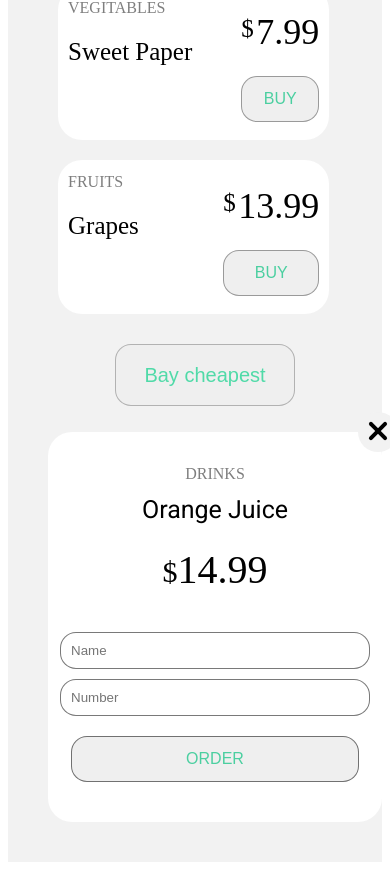
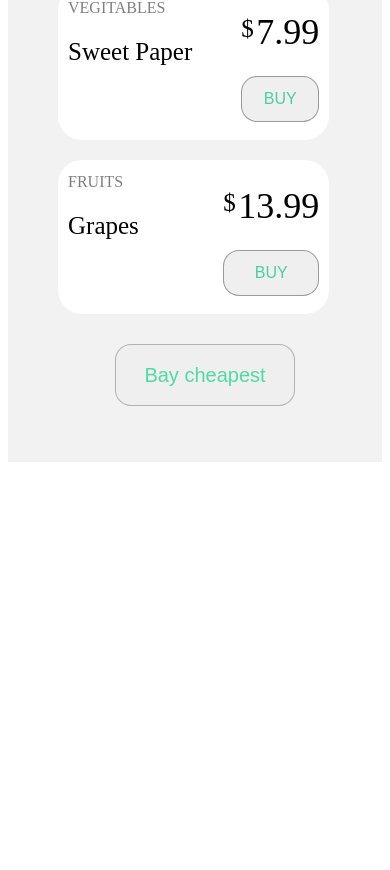
Before and after one commit to SerKin18/test-react-hooks-, a React (Create React App) app: page / in a window 390 px wide. Shown: the part 784-1654 px from the top of the page. After the commit the page ends 1254 px from the top, so only its background shows below. Built offline with nearby package versions, Linux system fonts and the light colour scheme.

Commit message:
modal-window

```diff
--- a/src/api/index.js
+++ b/src/api/index.js
@@ -1,10 +1,10 @@
 const data = [
-	{ name: 'Orange Juice', category: 'Drinks', price: 14.99 ,onClick:false},
-	{ name: 'Apples', category: 'Fruits', price: 4.99 ,onClick:false},
-	{ name: 'Tomatos', category: 'Vegitables', price: 6.99 ,onClick:false },
-	{ name: 'Coffee', category: 'Drinks', price: 10.99  ,onClick:false},
-	{ name: 'Sweet Paper', category: 'Vegitables', price: 7.99 ,onClick:false },
-	{ name: 'Grapes', category: 'Fruits', price: 13.99 ,onClick:false },
+	{ name: 'Orange Juice', category: 'Drinks', price: 14.99 ,onClick:false, id:1},
+	{ name: 'Apples', category: 'Fruits', price: 4.99 ,onClick:false, id:2},
+	{ name: 'Tomatos', category: 'Vegitables', price: 6.99 ,onClick:false , id:3},
+	{ name: 'Coffee', category: 'Drinks', price: 10.99  ,onClick:false, id:4},
+	{ name: 'Sweet Paper', category: 'Vegitables', price: 7.99 ,onClick:false, id:5 },
+	{ name: 'Grapes', category: 'Fruits', price: 13.99 ,onClick:false, id:6},
 ]
 export function getData() {
 
--- a/src/components/app/App.js
+++ b/src/components/app/App.js
@@ -1,14 +1,15 @@
 import React, { useEffect, useState } from "react";
 import "./App.css";
-import{ ProductList} from "../productList/ProductList"
-import {Modal} from "../modal/Modal";
+import { ProductList } from "../productList/ProductList";
+import { Modal } from "../modal/Modal";
 import { getData } from "../../api";
 import { Spinner } from "../spinner/Spinner";
 
 export function App() {
   const [products, setProducts] = useState([]);
   const [loading, setLoading] = useState(false);
-
+  const [modal, setModal] = useState(false);
+  const [productBuy, setProductBuy] = useState({});
   useEffect(() => {
     setLoading(true);
     getData().then((data) => {
@@ -17,10 +18,30 @@ export function App() {
     });
   }, []);
 
+  const toggleModal = () => {
+    setModal(!modal);
+  };
+
+  const modalProduct = (id) => {
+    const productItem = products.filter((item) => item.id === id);
+    setProductBuy(productItem);
+  };
+  const cheapestProduct = () => {};
   return (
     <div className="App">
-      {loading ? <Spinner /> : <ProductList products={products} />}
-      <Modal />
+      {loading ? (
+        <Spinner />
+      ) : (
+        <ProductList
+          products={products}
+          toggleModal={toggleModal}
+          modalProduct={(id) => modalProduct(id)}
+          cheapestProduct={cheapestProduct}
+        />
+      )}
+      {modal ? (
+        <Modal toggleModal={toggleModal} productBuy={productBuy} />
+      ) : null}
     </div>
   );
 }
--- a/src/components/modal/Modal.module.css
+++ b/src/components/modal/Modal.module.css
@@ -1,5 +1,5 @@
-.modal-window {
-  display: none;
+.modal_window {
+  display: flex;
   justify-content: center;
   align-items: center;
   width: 100%;
@@ -20,7 +20,7 @@
   position: relative;
   text-align: center;
   padding: 10px;
-  margin: 10px ;
+  margin: 10px;
 }
 .escape_modal {
   cursor: pointer;
@@ -83,65 +83,67 @@
   content: "$";
   display: inline-block;
   height: 10px;
-  /*  */
   font-size: 30px;
   line-height: 35.16px;
 }
 .form_modal {
-  margin: 16px 0px 0px 0px;
+  margin-top: 16px;
+  max-width: 100%;
 }
 .input_modal {
   display: block;
-  margin: 16px 50px 0px 50px;
-  width: 288px;
-  padding: 16px;
-  border: 1px solid #00000086;
+  margin: 16px 0px 0px 0px;
+  width: 256px;
+  padding: 19px;
+  border: 1px solid #00000020;
   border-radius: 16px;
+}
+.input_modal::placeholder {
+  color: #00000050;
 }
 
 .button_modal {
   width: 288px;
   border: 1px solid #00000086;
   border-radius: 16px;
-  padding: 16px;
+  padding: 15px;
   text-transform: uppercase;
   font-weight: 500;
   line-height: 24px;
   font-size: 16px;
   color: #4bcfa0;
-margin: 20px 0px 0px 0px;
+  margin: 32px 0px 0px 0px;
 }
 .button_modal:hover {
   background-color: #4bcfa0;
   color: white;
   border: 1px solid #4bcfa0;
 }
-@media (max-width:630px){
+@media (max-width: 630px) {
   .modal_body {
     display: flex;
-		max-width: 100%;
+    max-width: 80%;
     height: 100%;
-
   }
-	.subTitle_modal{
+  .subTitle_modal {
     margin: 20px 0px 0px 0px;
   }
   .title_modal {
     font-size: 25px;
     margin: 0px;
   }
-	.price_modal span{
+  .price_modal span {
     font-size: 40px;
   }
 
   .input_modal {
-		max-width: 100%;
+    max-width: 90%;
     padding: 10px;
     margin: 10px 0px;
   }
   .button_modal {
-		max-width: 100%;
-		padding: 10px 10px ;
+    max-width: 70%;
+    padding: 10px 10px;
     margin: 10px 0px 30px 0px;
   }
 }
--- a/src/components/modal/modal.js
+++ b/src/components/modal/modal.js
@@ -1,31 +1,39 @@
 import React from "react";
 
+import style from "./Modal.module.css";
 
-import style from './Modal.module.css'
-
-
-
-export const Modal = () => {
-
-
+export const Modal = ({ toggleModal, productBuy }) => {
   return (
-		<div className={style.modal-window}>
+    <div className={style.modal_window} onClick={() => toggleModal}>
       <div className={style.modal_body}>
-				<div className={style.escape_modal} >
+        <div className={style.escape_modal} onClick={toggleModal}>
           <span></span>
         </div>
-				<div className={style.subTitle_modal}>DRINKS</div>
-				<div className={style.title_modal}>Orange Juice</div>
+        <div className={style.subTitle_modal}>category</div>
+        <div className={style.title_modal}>name</div>
         <div className={style.price_modal}>
-					<span>14.99</span>
+          <span>price</span>
         </div>
         <form action="#" className={style.form_modal}>
-					<input type="text" placeholder="Name" className={style.input_modal } ></input>
-					<input type="number" placeholder="Number" className={style.input_modal }></input>
-					<button type="submit" className={style.button_modal}>order</button>
+          <input
+            type="text"
+            placeholder="Name"
+            className={style.input_modal}
+          ></input>
+          <input
+            type="number"
+            placeholder="Number"
+            className={style.input_modal}
+          ></input>
+          <button
+            type="submit"
+            className={style.button_modal}
+            onClick={toggleModal}
+          >
+            order
+          </button>
         </form>
-
       </div>
     </div>
-	)
-}
+  );
+};
--- a/src/components/productButton/ProductButton.js
+++ b/src/components/productButton/ProductButton.js
@@ -1,10 +1,10 @@
 import React from "react";
 import style from "./ProductButton.module.css";
 
-export const ProductButton = () => {
+export const ProductButton = ({cheapestProduct}) => {
   return (
     <div className={style.btn}>
-      <button className={style.btn_cheap}>Bay cheapest</button>
+      <button className={style.btn_cheap} onClick={cheapestProduct}>Bay cheapest</button>
     </div>
   );
 };
--- a/src/components/productButton/ProductButton.module.css
+++ b/src/components/productButton/ProductButton.module.css
@@ -1,12 +1,12 @@
-.btn{
+.btn {
   display: flex;
   width: 100%;
   align-items: center;
   justify-content: center;
 }
-.btn_cheap{
+.btn_cheap {
   margin-top: 69px;
-	color: #50DAA8;
+  color: #50daa8;
   border: 1px solid #00000041;
   border-radius: 16px;
   padding: 16px 48px;
@@ -14,20 +14,19 @@
   line-height: 28.13px;
   letter-spacing: -2%;
 }
-.btn_cheap:hover{
-	background-color: #50DAA8;
-	color:white;
-	border: 1px solid #50DAA8;
+.btn_cheap:hover {
+  background-color: #50daa8;
+  color: white;
+  border: 1px solid #50daa8;
 }
-@media (max-width:1420px){
-
+@media (max-width: 1420px) {
 }
-@media (max-width:950px){
-	.btn{
+@media (max-width: 950px) {
+  .btn {
     width: 100%;
     margin: 10px 0px 0px 0px;
   }
-	.btn_cheap{
+  .btn_cheap {
     max-width: 100%;
     margin: 10px 0px 0px 0px;
     padding: 16px 28px;
--- a/src/components/productCard/ProductCard.js
+++ b/src/components/productCard/ProductCard.js
@@ -1,15 +1,21 @@
 import React from "react";
 import style from "./ProductCard.module.css";
-export const ProductCard = ({ name, category, price, onClick }) => {
+export const ProductCard = ({ name, category, price, onClick, id,toggleModal,modalProduct }) => {
+
+
+	function openModal(id) {
+		modalProduct(id)
+		toggleModal()
+	}
 	return (
-    <div className={style.product_card__body}>
+		<div className={style.product_card__body} key={id}>
 			<div>
 				<div className={style.header_subTittle}>{category}</div>
 				<div className={style.header_tittle}>{name}</div>
 			</div>
 			<div className={style.footer_price}>
 				<span>{price}</span>
-        <button type="button" className={style.footer_button} onClick={onClick}>
+				<button type="button" className={style.footer_button} onClick={()=>openModal(id)}>
 					buy
 				</button>
 			</div>
--- a/src/components/productList/ProductList.js
+++ b/src/components/productList/ProductList.js
@@ -1,9 +1,9 @@
 import React from "react";
 import style from "./ProductList.module.css";
-import {ProductButton} from "../productButton/ProductButton";
+import { ProductButton } from "../productButton/ProductButton";
 import { ProductCard } from "../productCard/ProductCard";
 
-export const ProductList = ({ products }) => {
+export const ProductList = ({ products, toggleModal, modalProduct,cheapestProduct}) => {
   if (!products?.length) {
     return <h3>List is empty</h3>;
   }
@@ -11,16 +11,19 @@ export const ProductList = ({ products }) => {
     <ul className={style.product_list}>
       {products.map((item) => {
         return (
-					<li >
+          <li>
             <ProductCard
               name={item.name}
               category={item.category}
               price={item.price}
+              id={item.id}
+              modalProduct={(id) => modalProduct(id)}
+              toggleModal={toggleModal}
             />
           </li>
         );
       })}
-			<ProductButton />
+      <ProductButton cheapestProduct={cheapestProduct}/>
     </ul>
   );
 };
--- a/src/components/productList/ProductList.module.css
+++ b/src/components/productList/ProductList.module.css
@@ -1,5 +1,3 @@
-
-
 .product_list {
   width: 100%;
   padding: 10px;
@@ -11,11 +9,9 @@
 }
 .product_list li {
   list-style: none;
-
 }
 @media (max-width: 500px) {
-	.product_list{
-
+  .product_list {
     flex-direction: column;
   }
   .product_list li {
```
Also changed, not shown: src/components/app/App.css (+7 -8 lines), src/components/productCard/ProductCard.module.css (+4 -6 lines). Lines whose indentation alone changed are shown as unchanged.
